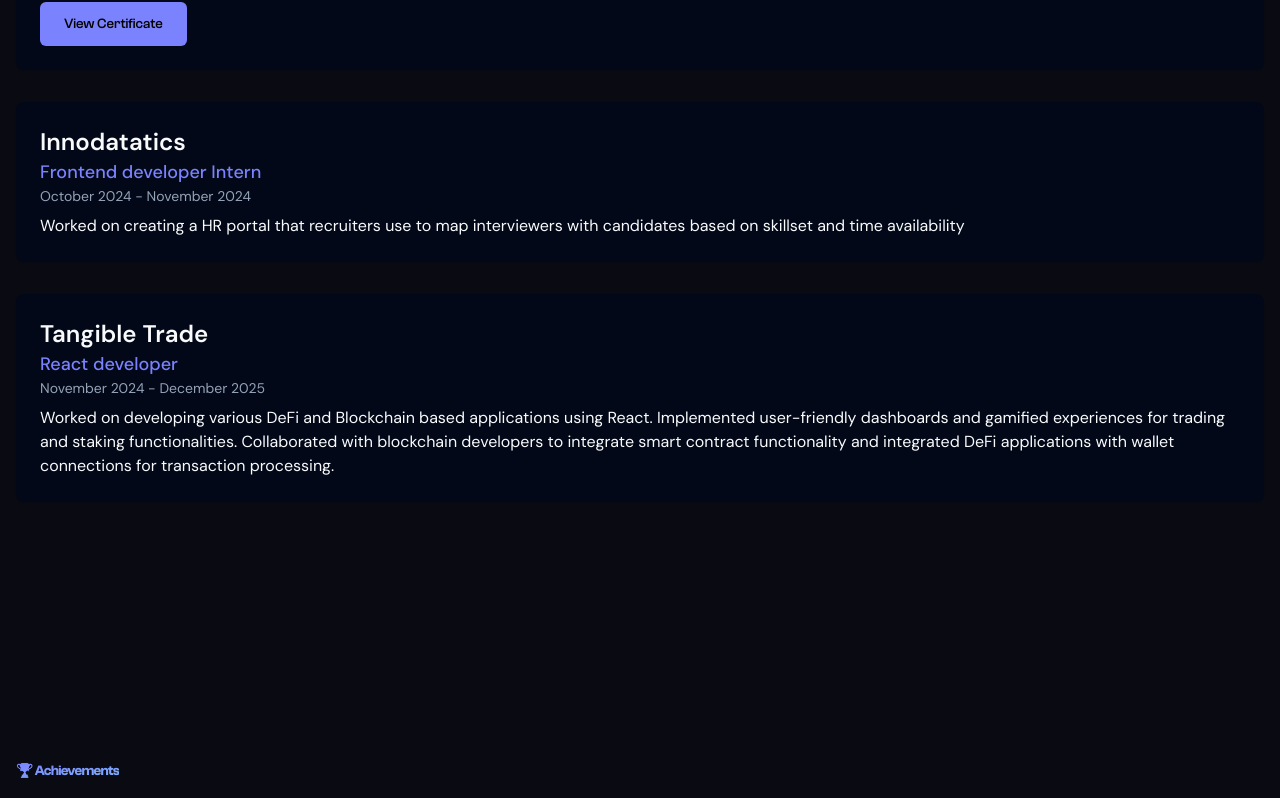
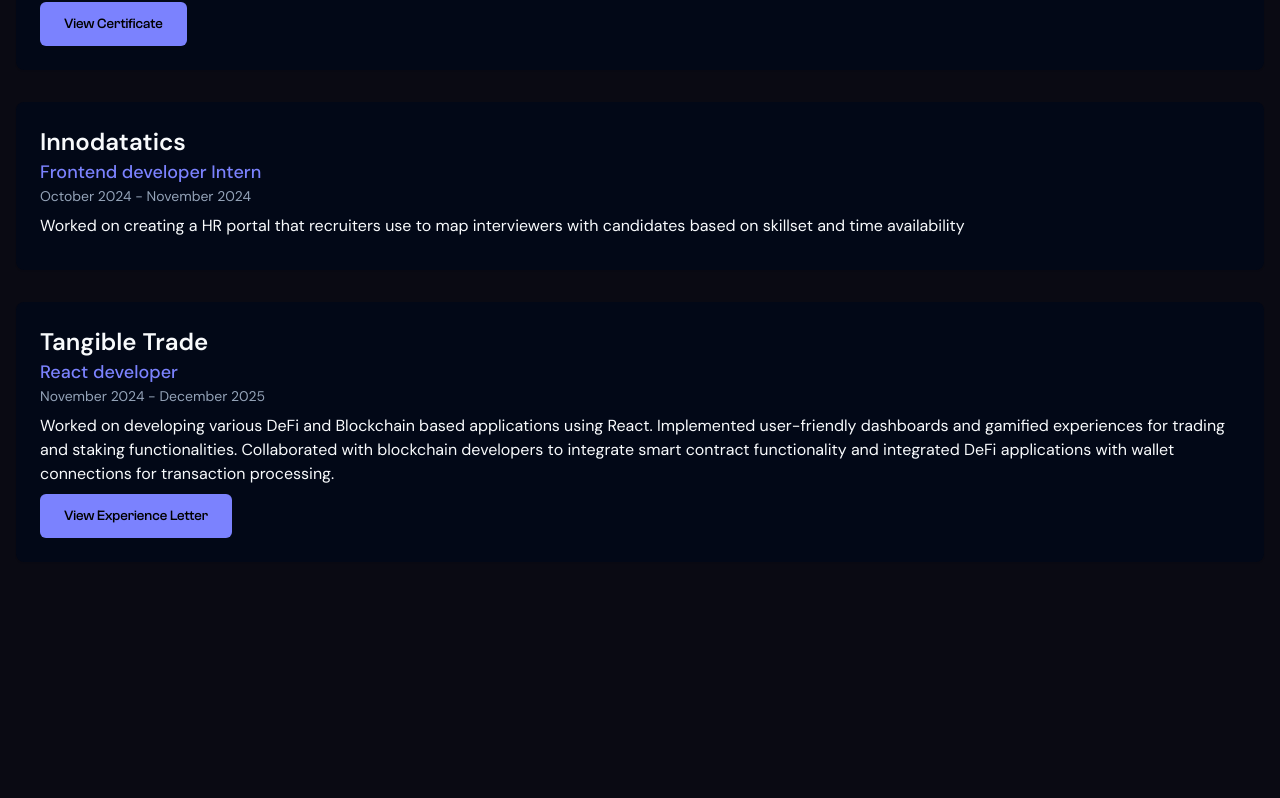
Before and after one commit to rux0422/My-Portfolio, a Next.js app: page / in a window 1280 px wide. Shown: the part 3592-4390 px from the top of the page. Built offline with nearby package versions, Linux system fonts and the light colour scheme.

Commit message:
Add experience letter link and update certificate handling
Updated experience data to include experienceLetterHref for Tangible Trade. Modified certificate link handling to include experience letter link.

```diff
--- a/src/pages/index.tsx
+++ b/src/pages/index.tsx
@@ -5,7 +5,6 @@
 import {
   ChevronRight,
   Github,
-
   Linkedin,
   Download,
   Phone,
@@ -94,7 +93,7 @@
   "AI/ML", "Exploratory Data Analysis"
 ];
 
-// Updated experience data with GitHub certificate link
+// Updated experience data with experienceLetterHref for Tangible Trade
 const experiences = [
   {
     company: "Publicis Sapient",
@@ -109,12 +108,12 @@
     duration: "October 2024 - November 2024",
     description: "Worked on creating a HR portal that recruiters use to map interviewers with candidates based on skillset and time availability",
   },
-
    {
     company: "Tangible Trade",
     role: "React developer",
     duration: "November 2024 - December 2025 ",
-    description: "Worked on developing various DeFi and Blockchain based applications using React. Implemented user-friendly dashboards and gamified experiences for trading and staking functionalities. Collaborated with blockchain developers to integrate smart contract functionality and integrated DeFi applications with wallet connections for transaction processing. "
+    description: "Worked on developing various DeFi and Blockchain based applications using React. Implemented user-friendly dashboards and gamified experiences for trading and staking functionalities. Collaborated with blockchain developers to integrate smart contract functionality and integrated DeFi applications with wallet connections for transaction processing. ",
+    experienceLetterHref: "https://drive.google.com/file/d/1dv2MWMmrmW29Mlzo46PlmM2LVnticKst/view?usp=sharing"
   },
 ];
 
@@ -412,11 +411,18 @@
                   <p className="text-lg font-medium text-primary">{exp.role}</p>
                   <p className="text-sm text-muted-foreground">{exp.duration}</p>
                   <p className="mt-2 text-base">{exp.description}</p>
-                  {exp.certificateHref && (
-                    <Link href={exp.certificateHref} target="_blank">
-                      <Button className="mt-2">View Certificate</Button>
-                    </Link>
-                  )}
+                  <div className="mt-2 space-x-2">
+                    {exp.certificateHref && (
+                      <Link href={exp.certificateHref} target="_blank" rel="noopener noreferrer">
+                        <Button>View Certificate</Button>
+                      </Link>
+                    )}
+                    {exp.experienceLetterHref && (
+                      <Link href={exp.experienceLetterHref} target="_blank" rel="noopener noreferrer">
+                        <Button>View Experience Letter</Button>
+                      </Link>
+                    )}
+                  </div>
                 </div>
               ))}
             </div>
@@ -441,7 +447,7 @@
                 <div key={achievement.title} className="rounded-lg bg-card p-6 shadow-sm">
                   <h3 className="text-2xl font-semibold">{achievement.title}</h3>
                   <p className="mt-2 text-base">{achievement.description}</p>
-                  <Link href={achievement.href} target="_blank">
+                  <Link href={achievement.href} target="_blank" rel="noopener noreferrer">
                     <Button className="mt-2">Learn More</Button>
                   </Link>
                 </div>
@@ -450,7 +456,7 @@
 
            {/* Updated Certifications Link */}
            <div className="mt-40">
-              <Link href="https://github.com/rux0422/Certifications" target="_blank">
+              <Link href="https://github.com/rux0422/Certifications" target="_blank" rel="noopener noreferrer">
                 <Button variant="default" className="w-full py-6 text-lg font-semibold">
                   View All Certifications
                 </Button>
```
